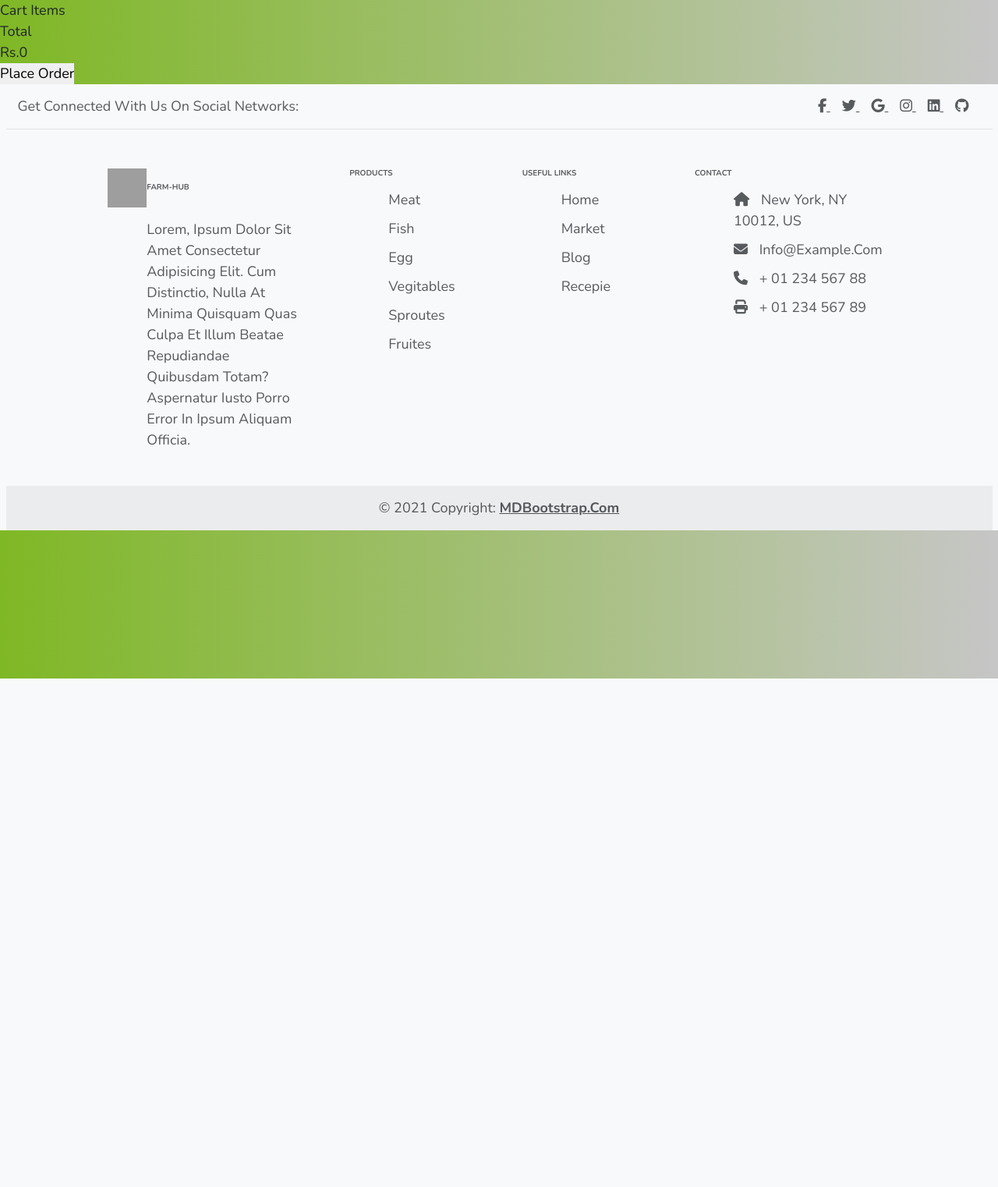
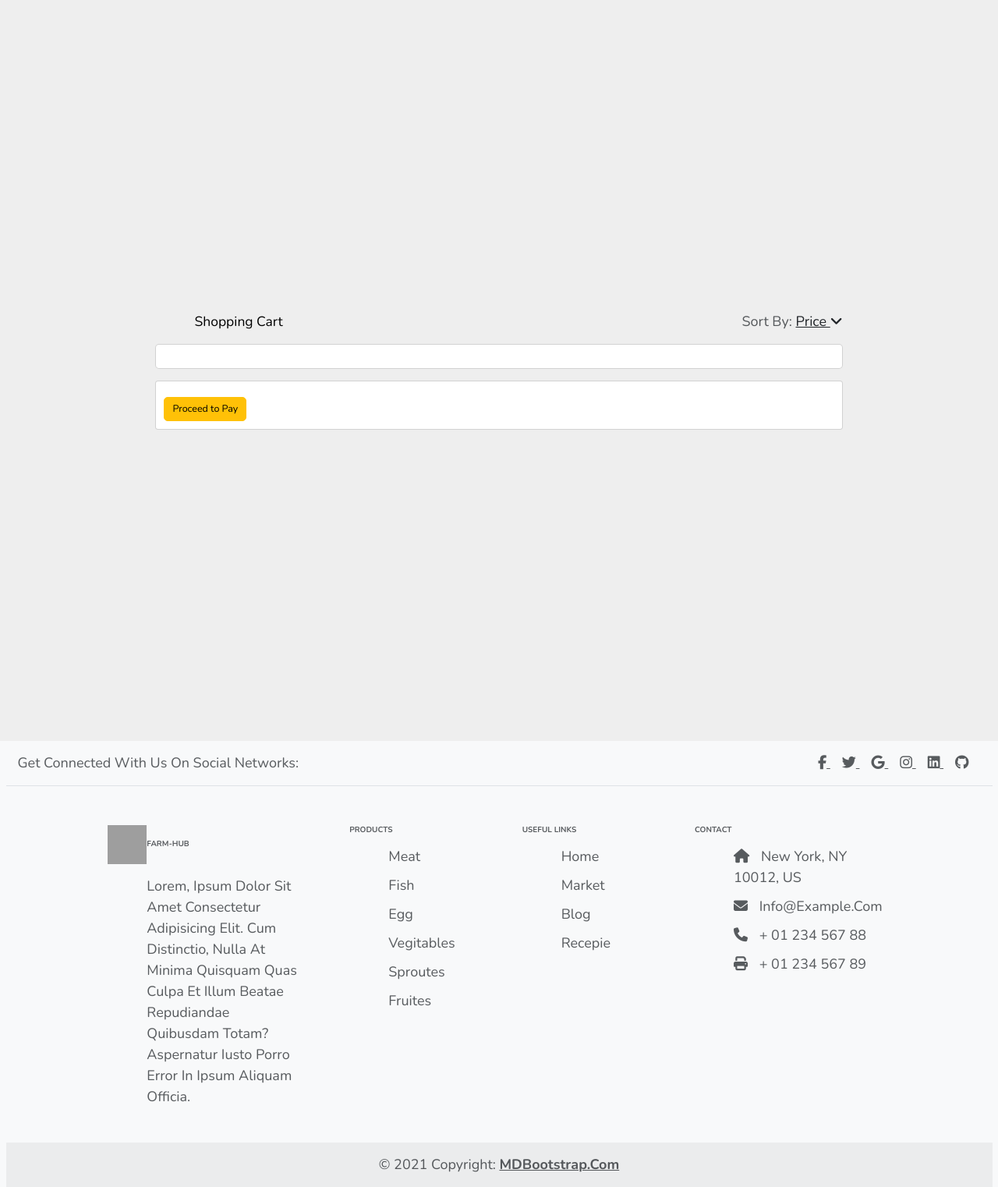
Before and after one commit to tAdithyan/Django-ecomerse, a Django app: page /cart/cart/ in a window 1280 px wide. Shown: the part 80-1602 px from the top of the page at 78% size. Before the commit the page ends 950 px from the top, so only its background shows below. Run offline with Django 5.2, Linux system fonts and the light colour scheme; some libraries are stand-ins or nearby versions; some web fonts are replaced; grey boxes are pictures that could not be loaded.

Commit message:
add to cart is created

```diff
--- a/farmershub/cart/views.py
+++ b/farmershub/cart/views.py
@@ -1,8 +1,9 @@
 from django.shortcuts import render
-
+from shop.models import *
 # Create your views here.
 def cart(request):
- return render(request,'cart/cart.html',{})
+ product=Product.objects.filter()
+ return render(request,'cart/cart.html',{'product':product})
 
 
 def cart_add(request):
--- a/farmershub/shop/models.py
+++ b/farmershub/shop/models.py
@@ -53,5 +53,8 @@
     def __str__(self):
         return f"Cart for {self.user.username}"
 
+
+
+
 User.profile = property(lambda u: Profile.objects.get_or_create(user=u)[0])
 User.cart = property(lambda u: Cart.objects.get_or_create(user=u)[0])
--- a/farmershub/shop/urls.py
+++ b/farmershub/shop/urls.py
@@ -24,12 +24,11 @@
     path('addcategory/',views.addcategoryiteam,name='addcategory'),
     path('editcategory/<int:id>',views.editcategory,name='editcategory'),
     path('deletecategory/<int:id>',views.deletecategory,name='deletecategory'),
-
-
+    path('addCart/<int:id>',views.addToCart,name='addToCart'),
 
     path('editproduct/<int:id>',views.editproduct,name='editproduct'),
 
-    path('cart',views.cart,name='cart'),
+    # path('cart',views.cart,name='cart'),
 
 
     #reset password
--- /dev/null
+++ b/farmershub/static/js/shop.js
@@ -0,0 +1,3 @@
+
+
+s
--- a/farmershub/templates/blog/footer.html
+++ b/farmershub/templates/blog/footer.html
@@ -139,7 +139,7 @@
       } else {
         navbarElement.classList.remove('navbar-scrolled')
       }
-      console.log(scrollValue);
+
 
     })
   })
--- a/farmershub/templates/cart/cart.html
+++ b/farmershub/templates/cart/cart.html
@@ -1,50 +1,97 @@
 {% extends "shop/base.html" %}
 {% block content %}
 
-<div class="cart">
-  <div class="cart-title">Cart Items</div>
-  <div class="cart-content">
-<!--
-    <div class="cart-box">
-      <img src="images/97.jpg" class="cart-img">
-      <div class="detail-box">
-        <div class="cart-food-title">Special Dosai</div>
-        <div class="price-box">
-          <div class="cart-price">Rs.72</div>
-           <div class="cart-amt">Rs.72</div>
-       </div>
-        <input type="number" value="1" class="cart-quantity">
+<section class="h-100" style="background-color: #eee;">
+  <div class="container h-100 py-5">
+    <div class="row d-flex justify-content-center align-items-center h-100">
+      <div class="col-10">
+
+        <div class="d-flex justify-content-between align-items-center mb-4">
+          <h3 class="fw-normal mb-0 text-black">Shopping Cart</h3>
+          <div>
+            <p class="mb-0"><span class="text-muted">Sort by:</span> <a href="#!" class="text-body">price <i
+                  class="fas fa-angle-down mt-1"></i></a></p>
+          </div>
+        </div>
+
+
+
+
+<div class="card rounded-3 mb-4"  >
+          <div class="card-body p-4" id='main'>
+
+          </div>
+        </div>
+
+
+        <div class="card">
+          <div class="card-body">
+            <button type="button" class="btn btn-warning btn-block btn-lg" onClick ="clearStorage()" >Proceed to Pay</button>
+          </div>
+        </div>
+
       </div>
-      <ion-icon name="trash" class="cart-remove"></ion-icon>
     </div>
+  </div>
+</section>
 
-    <div class="cart-box">
-      <img src="images/97.jpg" class="cart-img">
-      <div class="detail-box">
-        <div class="cart-food-title">Special Dosai</div>
-        <div class="price-box">
-          <div class="cart-price">Rs.72</div>
-           <div class="cart-amt">Rs.72</div>
-       </div>
-        <input type="number" value="1" class="cart-quantity">
-      </div>
-      <ion-icon name="trash" class="cart-remove"></ion-icon>
-    </div>
-  -->
-  </div>
+<script>
+var retrievedCartData = JSON.parse(localStorage.getItem("cart"));
 
-<div class="total">
-  <div class="total-title">Total</div>
-  <div class="total-price">Rs.0</div>
-</div>
 
-<button class="btn-buy">Place Order</button>
 
-<ion-icon name="close" id="cart-close"></ion-icon>
 
-</div>
-<script>
+let ul = document.createElement('ul')
+let main = document.getElementById('main')
 
-  </script>
+
+
+retrievedCartData.forEach((i)=>{
+
+  if (i.productName){
+let li = document.createElement('li')
+
+let h1 = document.createElement('h1')
+let p =  document.createElement('p')
+let div = document.createElement('div')
+let nameDiv = document.createElement('div')
+let priceDiv = document.createElement('div')
+console.log(i)
+var textNode = document.createTextNode(i.productName);
+var price = document.createTextNode(i.productPrice);
+h1.appendChild(textNode)
+p.appendChild(price)
+div.classList.add('row','d-flex','justify-content-between','align-items-center')
+nameDiv.classList.add('col-md-3','col-lg-3','col-xl-3')
+priceDiv.classList.add('col-md-3','col-lg-2','col-xl-2','offset-lg-1')
+
+nameDiv.appendChild(h1)
+priceDiv.appendChild(p)
+
+div.appendChild(nameDiv)
+div.appendChild(priceDiv)
+
+li.classList.add('card' ,'rounded-3' ,'mb-4')
+li.appendChild(div)
+
+
+ul.appendChild(li)
+  }
+
+
+})
+ul.style.listStyle = "none"
+console.log(ul)
+main.appendChild(ul)
+
+
+function clearStorage(){
+  alert('working')
+  localStorage.removeItem('cart');
+}
+
+</script>
+
+
 {% include "home/base.html" %}
 {% endblock content %}
```
Also changed, not shown: farmershub/shop/views.py (+11 -5 lines), farmershub/templates/shop/Allproduct.html (+6 -13 lines), farmershub/templates/shop/latestproducts.html (+7 -8 lines), farmershub/db.sqlite3, farmershub/static/js/cart.js (line endings or trailing spaces).
